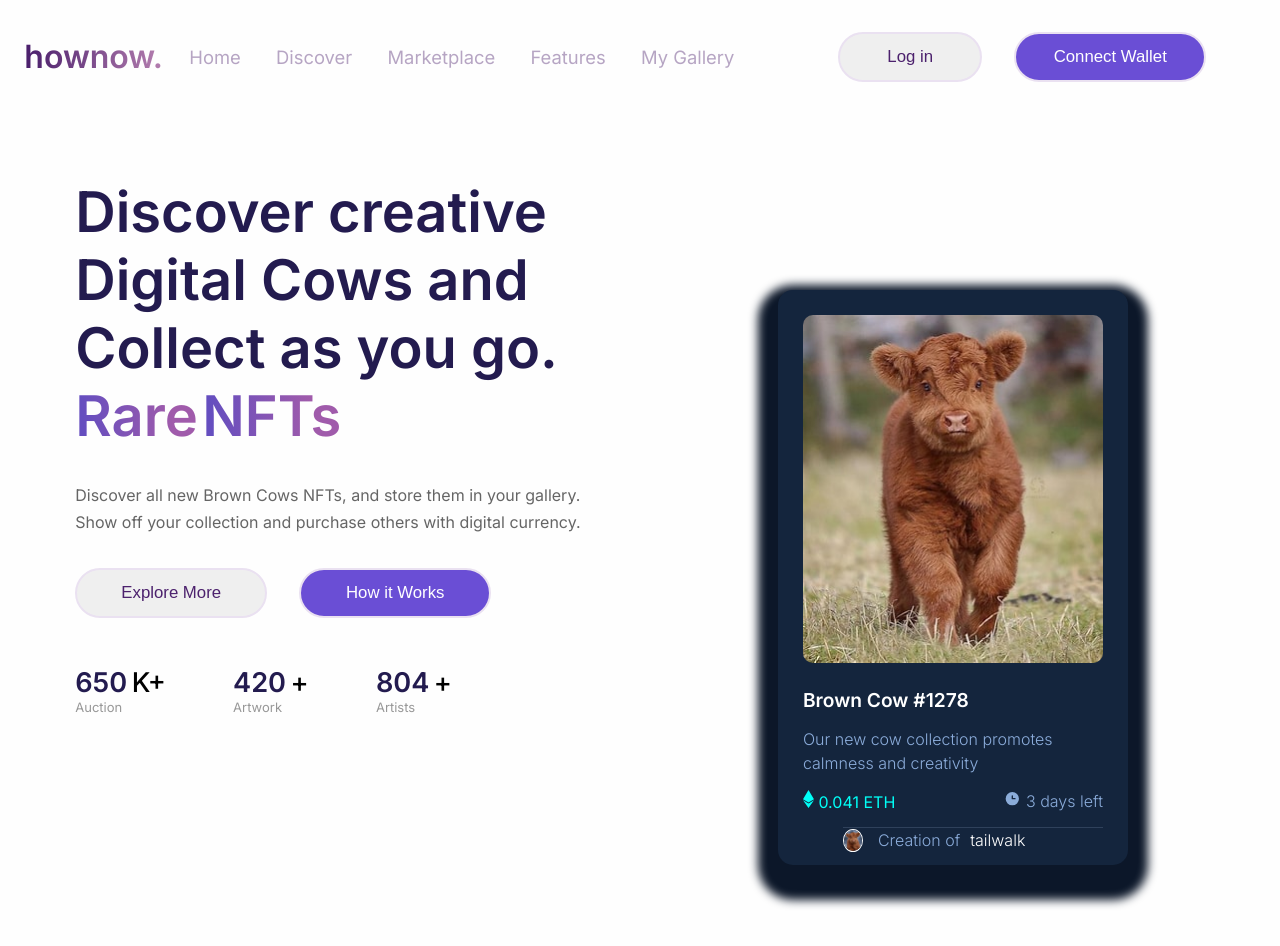
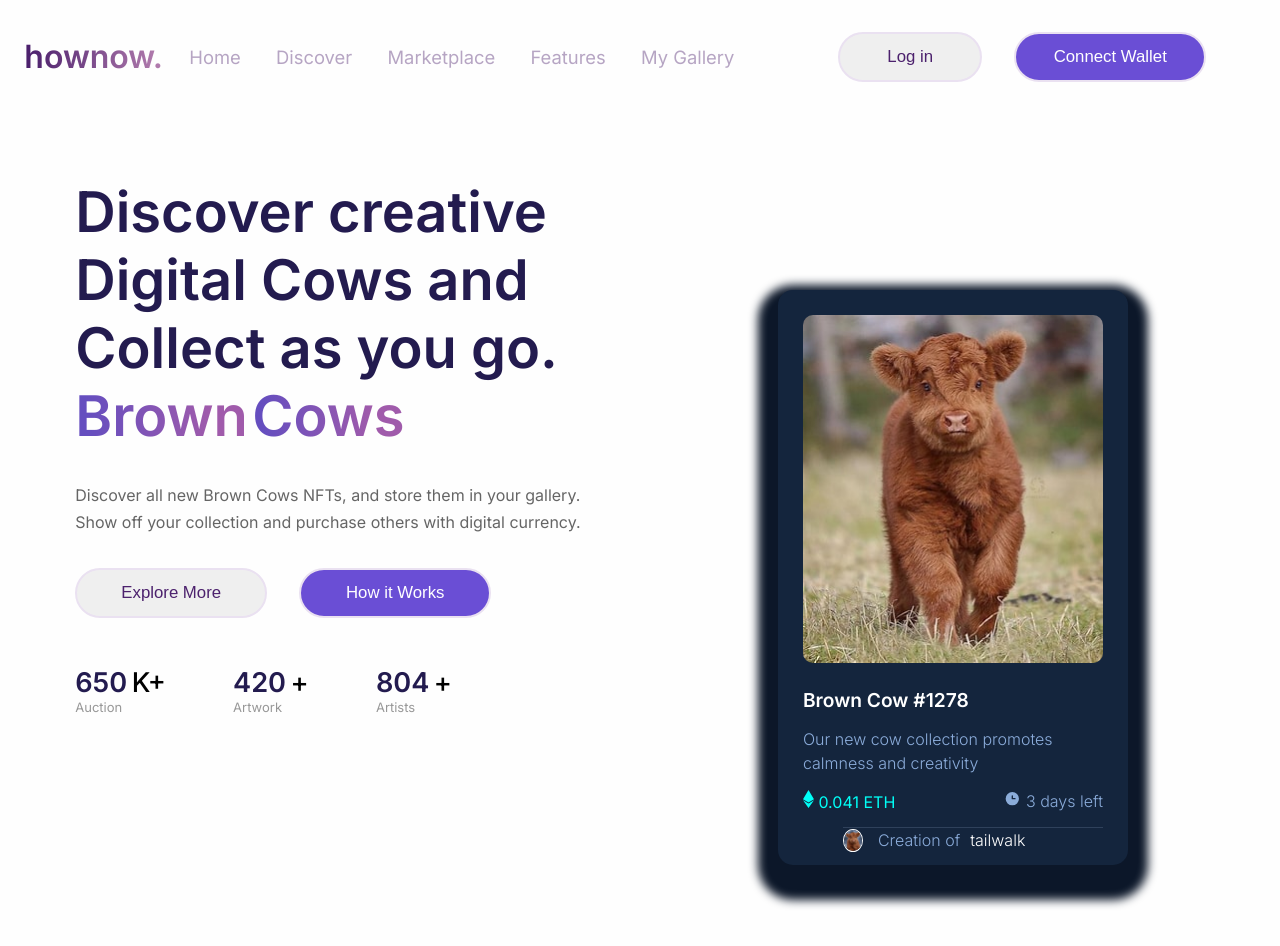
Before and after one commit to tailwalk/NFT-WIP, a plain HTML site: page landing-page/index.html in a window 1280 px wide. Drawn offline with Linux system fonts and the light colour scheme.

Commit message:
Update index.html

```diff
--- a/landing-page/index.html
+++ b/landing-page/index.html
@@ -36,8 +36,8 @@
  <main>
     <section class="data">
         <section class="heading1">Discover creative Digital Cows and Collect as you go. </section>
-        <section class="heading2">Rare</section>
-        <span class="heading2"><a href="">NFTs</a></span>
+        <section class="heading2">Brown</section>
+        <span class="heading2"><a href="">Cows</a></span>
         <section class="rare">Brown Cows</section>
         <p class="description">Discover all new Brown Cows NFTs, and store them in your gallery. Show off your collection and purchase others with digital currency.</p>
         <!-- do not forget to make gallery of "owned" nfts after login with tag styling -->
```
